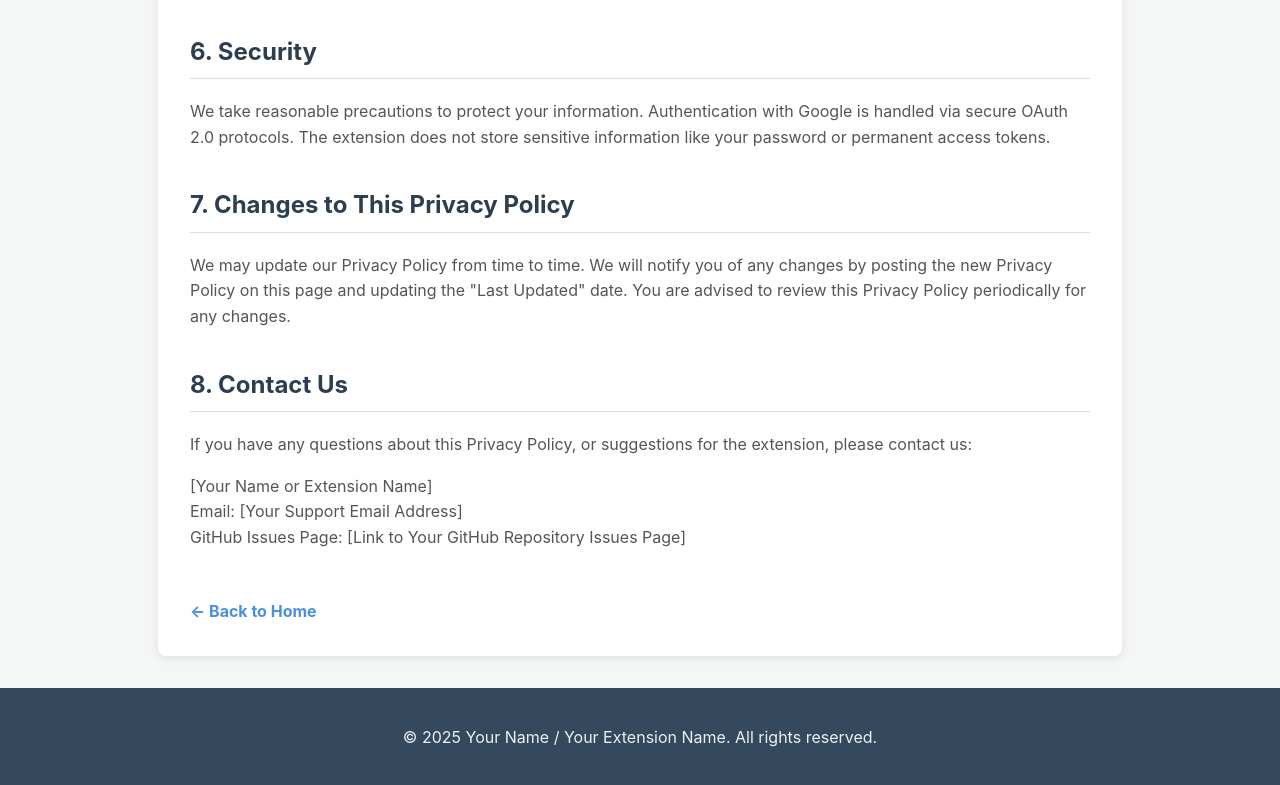
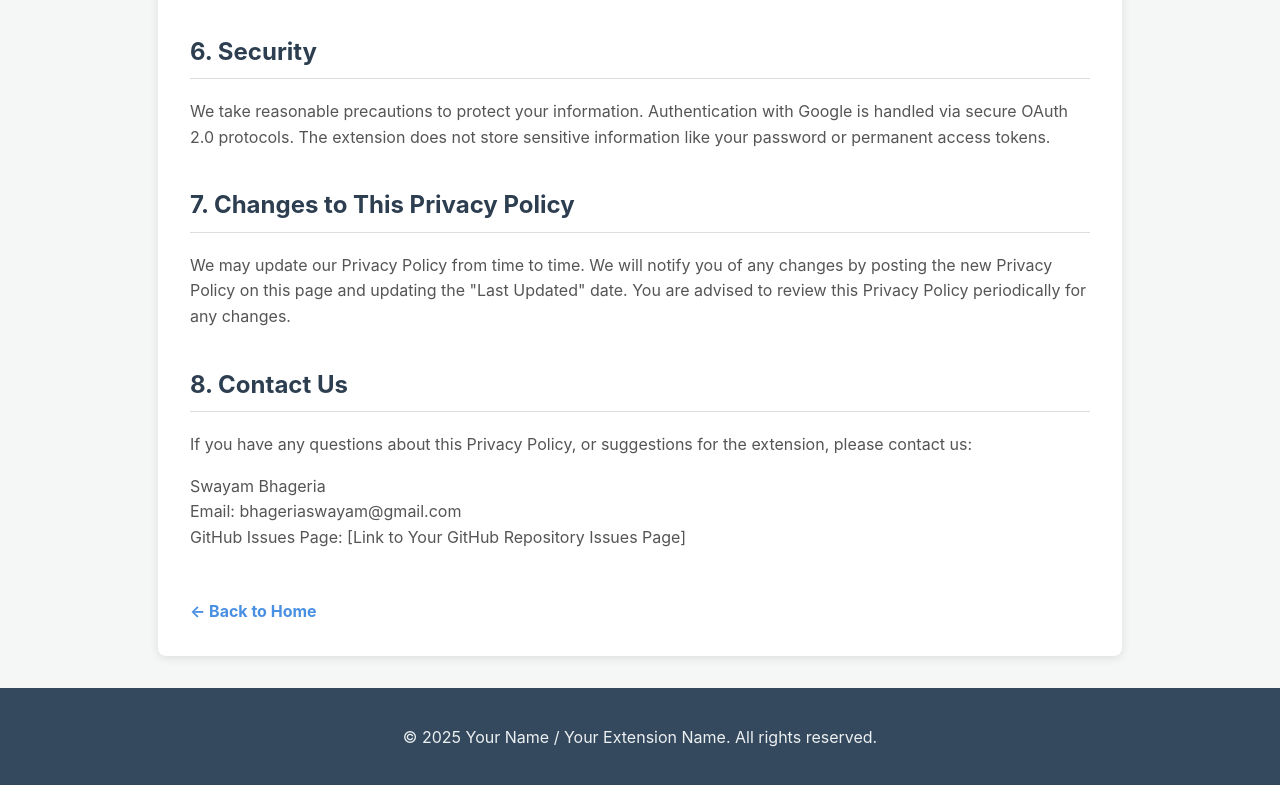
Before and after one commit to SwayamBhageria/Release-Date-Reminder-Website, a plain HTML site: page privacy.html in a window 1280 px wide. Shown: the part 2061-2846 px from the top of the page. Drawn offline with Linux system fonts and the light colour scheme.

Commit message:
Update privacy.html

```diff
--- a/privacy.html
+++ b/privacy.html
@@ -122,8 +122,8 @@
             If you have any questions about this Privacy Policy, or suggestions for the extension, please contact us:
         </p>
         <p>
-            [Your Name or Extension Name]<br>
-            Email: [Your Support Email Address]<br>
+            Swayam Bhageria<br>
+            Email: bhageriaswayam@gmail.com<br>
             GitHub Issues Page: [Link to Your GitHub Repository Issues Page]
         </p>
         <p><a href="index.html" class="back-link">&larr; Back to Home</a></p>
```
